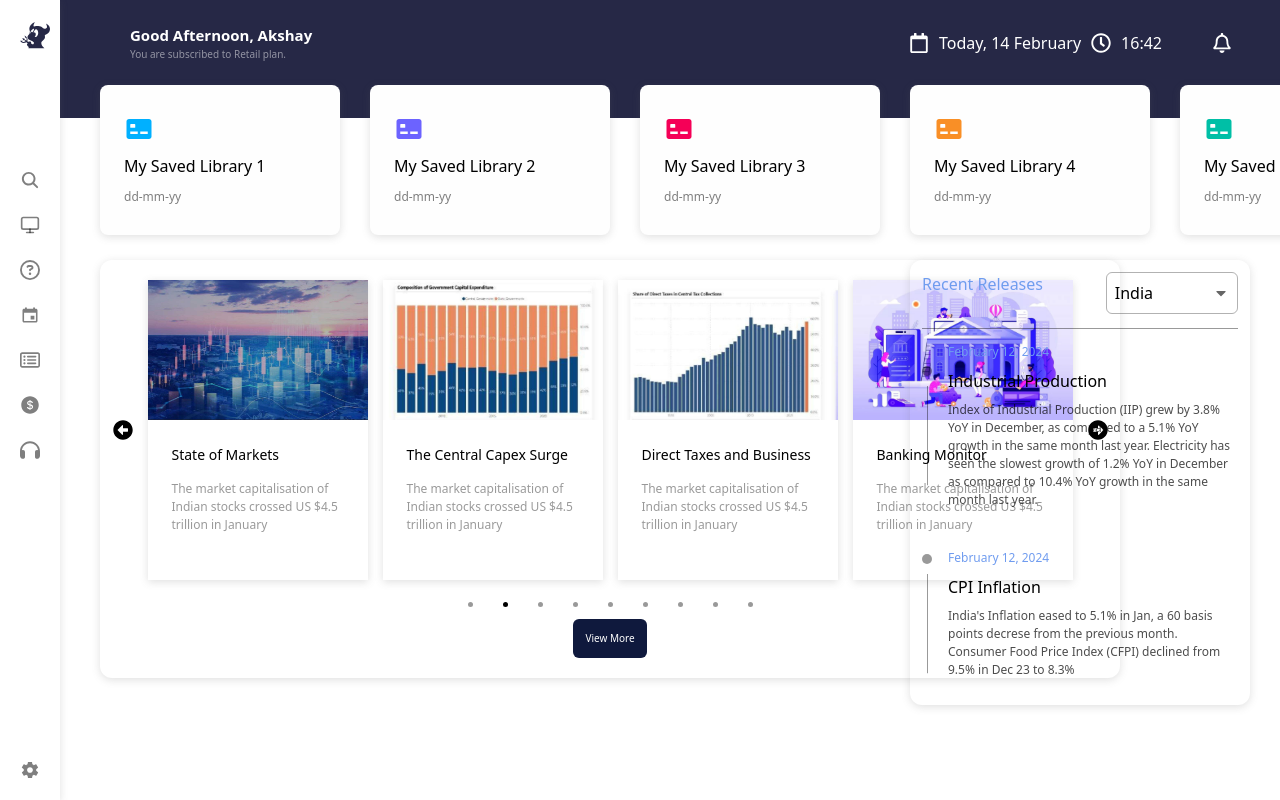
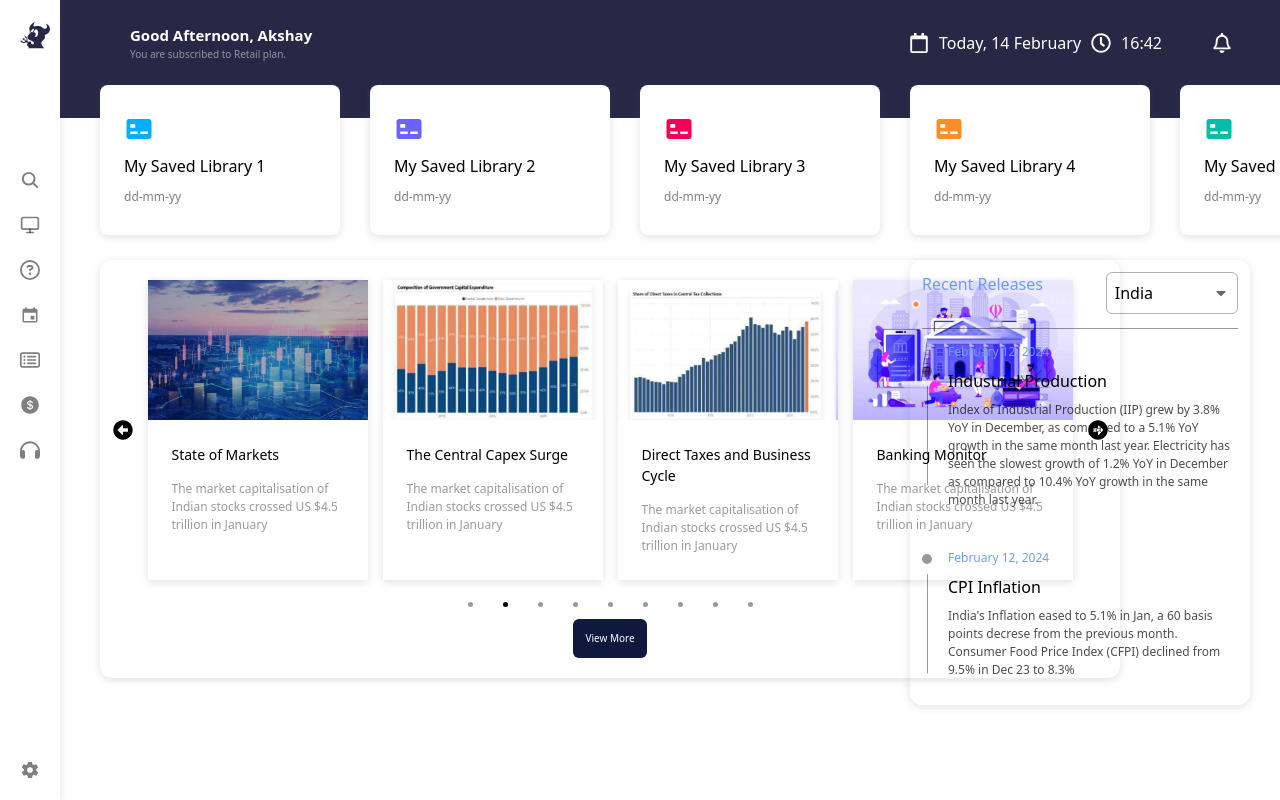
Before and after one commit to ashrithanch/H2, a React (Vite) app: page / in a window 1280 px wide. Shown: the top 800 px of the page. Built offline with nearby package versions, Linux system fonts and the light colour scheme.

Commit message:
Update HeroSection.jsx

```diff
--- a/src/components/HeroSection.jsx
+++ b/src/components/HeroSection.jsx
@@ -17,7 +17,7 @@ const HeroSection = () => {
 
         <HeroCard img={img1} heading="State of Markets" />
         <HeroCard img={img5} heading="The Central Capex Surge" />
-        <HeroCard img={img3} heading="Direct Taxes and Business" />
+        <HeroCard img={img3} heading="Direct Taxes and Business Cycle" />
         <HeroCard img={img6} heading="Banking Monitor" />
         <div className="cursor-pointer text-[20px]">
           <FaArrowAltCircleRight />
```
